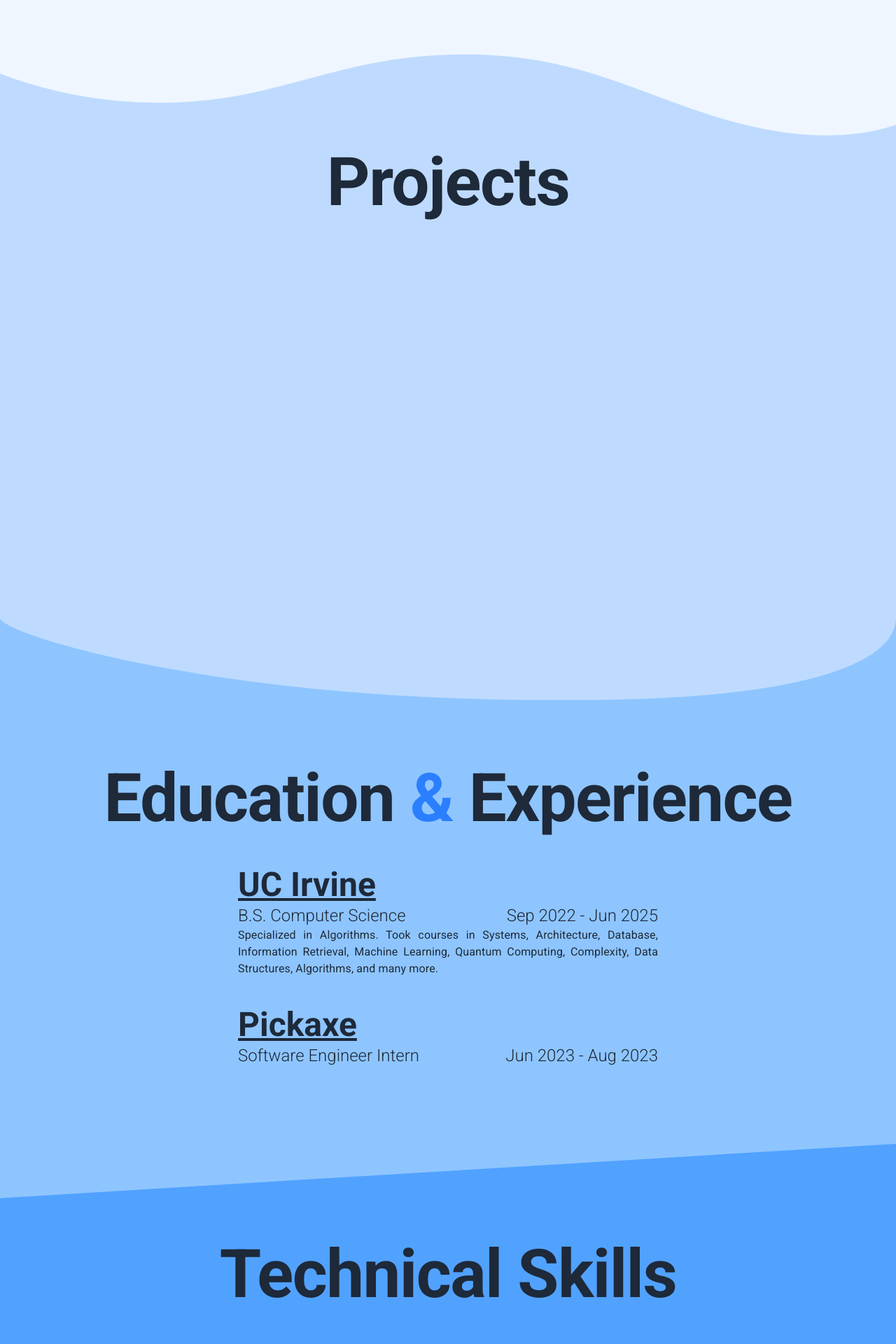
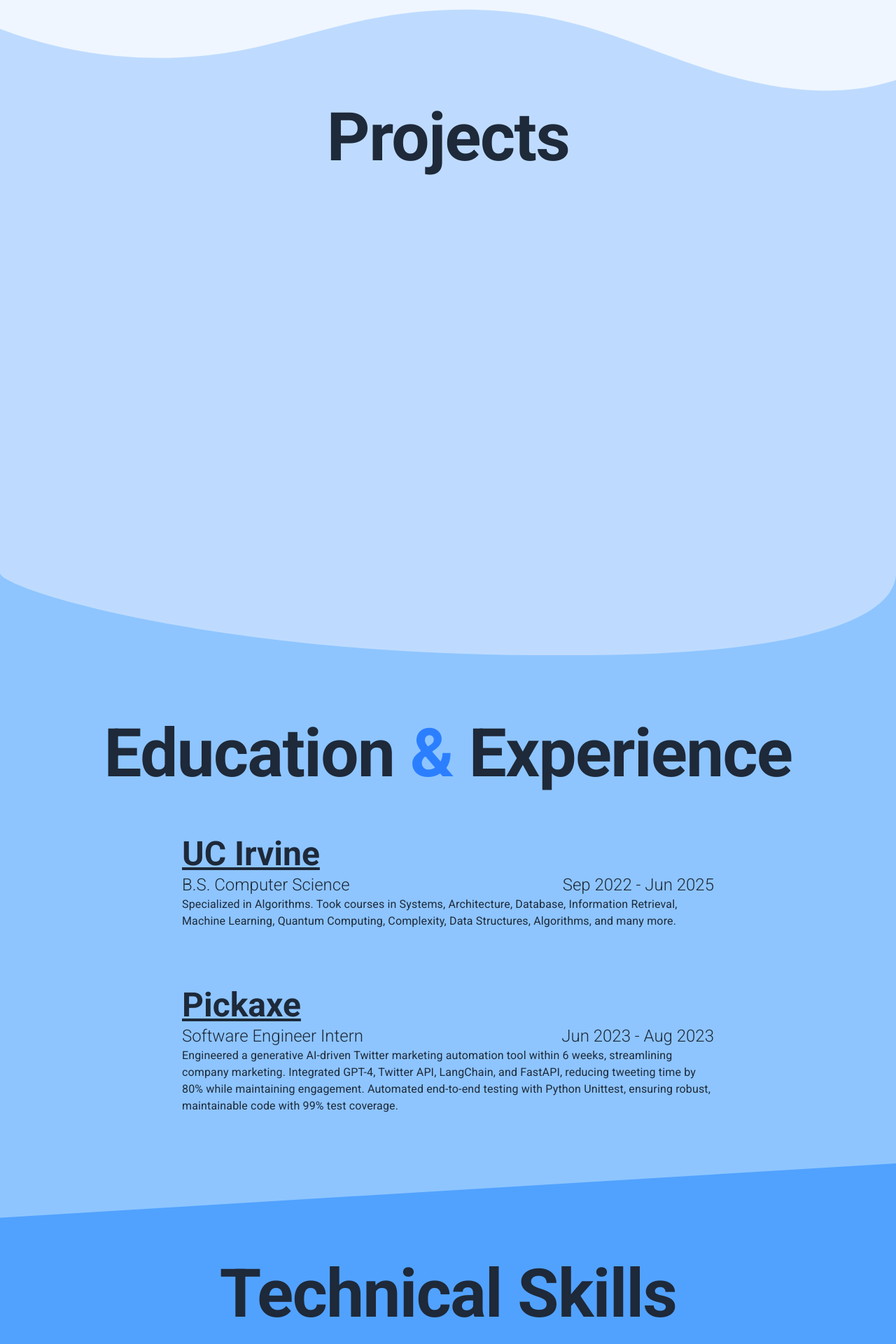
Before and after one commit to SoftLocked/personal-website, a Next.js app: page / in a window 1280 px wide. Shown: the part 580-2500 px from the top of the page at 70% size. Built offline with nearby package versions, Linux system fonts and the light colour scheme.

Commit message:
commit before pulling

```diff
--- a/src/components/education.tsx
+++ b/src/components/education.tsx
@@ -7,22 +7,31 @@ import ExpCard from "./expCard";
 const Education = () => {
 
     const experiences = [
-        { company:"UC Irvine", title:"B.S. Computer Science", timeframe:"Sep 2022 - Jun 2025", description:"Specialized in Algorithms. Took courses in Systems, Architecture, Database, Information Retrieval, Machine Learning, Quantum Computing, Complexity, Data Structures, Algorithms, and many more." },
-        { company:"Pickaxe", title:"Software Engineer Intern", timeframe:"Jun 2023 - Aug 2023", description:"" }
-      ];
+        {
+            company:"UC Irvine", title:"B.S. Computer Science", timeframe:"Sep 2022 - Jun 2025",
+            description:`
+                Specialized in Algorithms. Took courses in Systems, Architecture, Database, Information Retrieval, Machine Learning, Quantum Computing, Complexity, Data Structures, Algorithms, and many more.`},
+        {
+            company:"Pickaxe", title:"Software Engineer Intern", timeframe:"Jun 2023 - Aug 2023",
+            description:`
+            Engineered a generative AI-driven Twitter marketing automation tool within 6 weeks, streamlining company marketing.
+            Integrated GPT-4, Twitter API, LangChain, and FastAPI, reducing tweeting time by 80% while maintaining engagement.
+            Automated end-to-end testing with Python Unittest, ensuring robust, maintainable code with 99% test coverage.`
+        }
+    ];
 
     return (
         <React.Fragment>
-            <div className="flex justify-center pt-20 pb-10">
-                <Typography variant="h1" style={{fontWeight: 700}}>Education <span className="text-blue-500">&</span> Experience</Typography>
+            <div className="flex justify-center text-center pt-20 pb-10">
+                <Typography sx={{ typography: { md: 'h1', sm: 'h2', xs: 'h3' } }} style={{fontWeight: 700}}>Education <span className="text-blue-500">&</span> Experience</Typography>
             </div>
             <div className="flex justify-center items-center flex-col">
                 {experiences.map((item, index) => (
                     <ExpCard company={item.company} title={item.title} timeframe={item.timeframe} description={item.description}/>
 
                 ))}
-
-                <div className="custom-shape-divider-bottom-1743409567">
+            </div>
+            <div className="custom-shape-divider-bottom-1743409567">
                     <svg
                         data-name="Layer 1"
                         xmlns="http://www.w3.org/2000/svg"
@@ -35,7 +44,6 @@ const Education = () => {
                         ></path>
                     </svg>
                 </div>
-            </div>
         </React.Fragment>
     );
 };
--- a/src/components/expCard.tsx
+++ b/src/components/expCard.tsx
@@ -3,14 +3,14 @@ import { Typography } from "@mui/material";
 const ExpCard = (props:any) => {
     const {company, title, timeframe, description} = props;
     return (
-        <div className="w-150 pb-10">
-            <Typography variant="h3" style={{fontWeight: 700}}><u>{company}</u></Typography>
+        <div className="max-w-200 p-5 mb-10 rounded-3xl transition duration-500 ease-in-out hover:bg-blue-200">
+            <Typography  sx={{ typography: { md: 'h3', xs: 'h4' } }} style={{fontWeight: 700}}><u>{company}</u></Typography>
             <div className="flex flex-row items-end justify-between">
                 <Typography variant="h5" style={{fontWeight: 300}}>{title}</Typography>
-                <Typography variant="h5" style={{fontWeight: 300}}>{timeframe}</Typography>
+                <Typography variant="h5" style={{fontWeight: 300}} className="text-right">{timeframe}</Typography>
             </div>
 
-            <Typography variant="body1" className="text-justify">{description}</Typography>
+            <Typography variant="body1" className="">{description}</Typography>
         </div>
      );
 }
--- a/src/components/landing.tsx
+++ b/src/components/landing.tsx
@@ -40,9 +40,9 @@ const Landing = () => {
     return (
         <React.Fragment>
 
-            <Typography variant="h1" style={{fontWeight: 700}}><span className="text-blue-500">Hari</span>krishna Vardhineedi</Typography>
+            <Typography sx={{ typography: { md: 'h1', sm: 'h2', xs: 'h3' } }} style={{fontWeight: 700}}><span className="text-blue-500">Hari</span>krishna Vardhineedi</Typography>
 
-            <Typography variant="h3" style={{fontWeight: 700}}>Student with a passion for <u><span className="text-blue-500">full-stack</span></u><br/> and <u><span className="text-blue-500">distributed systems</span></u></Typography>
+            <Typography sx={{ typography: { md: 'h3', sm: 'h4', xs: 'h5' } }} style={{fontWeight: 700}}>Student with a passion for <u><span className="text-blue-500">fullstack</span></u><br/> and <u><span className="text-blue-500">cloud systems</span></u></Typography>
             <div className="custom-shape-divider-bottom-1743409189">
                 <svg data-name="Layer 1" xmlns="http://www.w3.org/2000/svg" viewBox="0 0 1200 120" preserveAspectRatio="none">
                     <path d="M985.66,92.83C906.67,72,823.78,31,743.84,14.19c-82.26-17.34-168.06-16.33-250.45.39-57.84,11.73-114,31.07-172,41.86A600.21,600.21,0,0,1,0,27.35V120H1200V95.8C1132.19,118.92,1055.71,111.31,985.66,92.83Z" class="shape-fill"></path>
--- a/src/components/projects.tsx
+++ b/src/components/projects.tsx
@@ -2,10 +2,20 @@ import { Typography } from "@mui/material";
 import React from "react";
 
 const Projects = () => {
+
+    const projects = [
+        {}, {}, {}
+    ];
+
     return (
         <React.Fragment>
-            <div className="flex justify-center">
-                <Typography variant="h1" style={{fontWeight: 700}}>Projects</Typography>
+            <div className="flex justify-center text-center">
+                <Typography sx={{ typography: { md: 'h1', sm: 'h2', xs: 'h3' } }} style={{fontWeight: 700}}>Projects</Typography>
+            </div>
+            <div className="flex justify-center items-center flex-col">
+                <div className="xs:columns-1 sm:columns-2 md:columns-3">
+                    <div></div>
+                </div>
             </div>
             <div className="custom-shape-divider-bottom-1743408918">
                 <svg data-name="Layer 1" xmlns="http://www.w3.org/2000/svg" viewBox="0 0 1200 120" preserveAspectRatio="none">
--- a/src/components/skills.tsx
+++ b/src/components/skills.tsx
@@ -4,8 +4,8 @@ import React from "react";
 const Skills = () => {
     return (
         <React.Fragment>
-            <div className="flex justify-center p-10">
-                <Typography variant="h1" style={{fontWeight: 700}}>Technical Skills</Typography>
+            <div className="flex justify-center p-10 text-center">
+                <Typography sx={{ typography: { md: 'h1', sm: 'h2', xs: 'h3' } }} style={{fontWeight: 700}}>Technical Skills</Typography>
             </div>
         </React.Fragment>
     );
--- a/src/pages/index.tsx
+++ b/src/pages/index.tsx
@@ -27,31 +27,31 @@ export default function Home() {
       <SideNav></SideNav>
 
       {/* Landing */}
-      <Box className="w-screen h-[98vh] flex flex-col items-center justify-center text-center relative">
+      <Box className="min-w-screen min-h-[90vh] flex flex-col items-center justify-center text-center relative px-5">
         <Landing/>
       </Box>
 
       {/* Projects */}
-      <Box className="w-screen h-screen flex flex-col bg-blue-200 relative">
+      <Box className="min-w-screen min-h-screen flex flex-col bg-blue-200 relative px-5">
         <Projects/>
       </Box>
 
       {/* Education */}
-      <Box className="w-screen h-[90vh] bg-blue-300 relative">
+      <Box className="min-w-screen min-h-[90vh] bg-blue-300 relative pb-25 px-5">
         <Education/>
       </Box>
 
 
       {/* Skills */}
-      <Box className="w-screen h-screen flex flex-col bg-blue-400 relative">
+      <Box className="min-w-screen min-h-screen flex flex-col bg-blue-400 relative px-5">
         <Skills/>
       </Box>
 
       {/* Footer */}
-      <Box className="w-screen h-[25vh] flex flex-col bg-blue-700"></Box>
+      <Box className="min-w-screen min-h-[25vh] flex flex-col bg-blue-700 px-5"></Box>
 
       {/* Secret */}
-      {showMore ? <Box className="w-screen h-[10vh] flex flex-col bg-black items-center justify-center">
+      {showMore ? <Box className="w-screen min-h-[10vh] flex flex-col bg-black items-center justify-center text-center px-5">
         <Typography variant="h5" style={{fontWeight: 700, color: 'white'}}>There's a million thing I haven't done. But just you wait...</Typography>
       </Box> : <></>}
 
```
Also changed, not shown: src/components/project.tsx (added).
